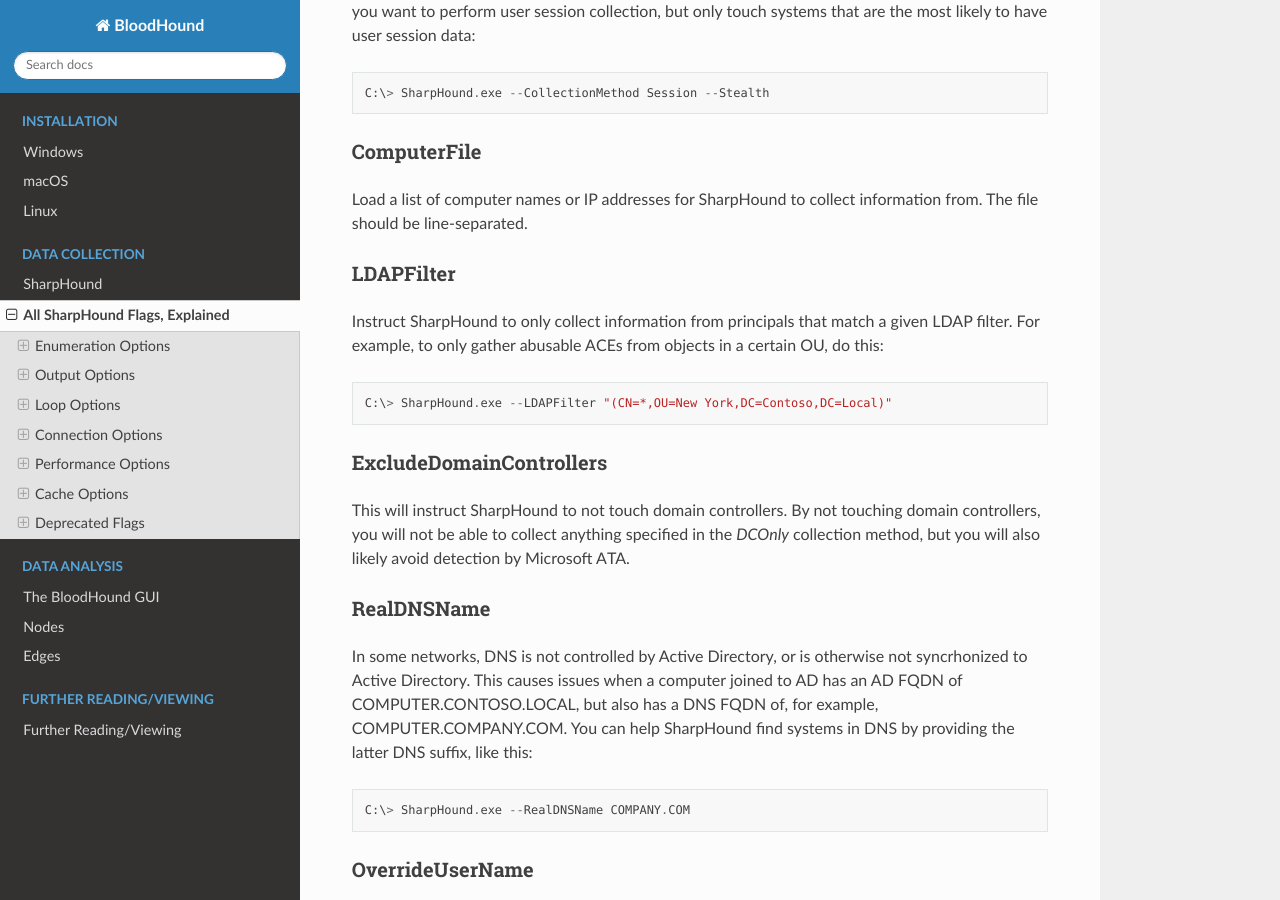
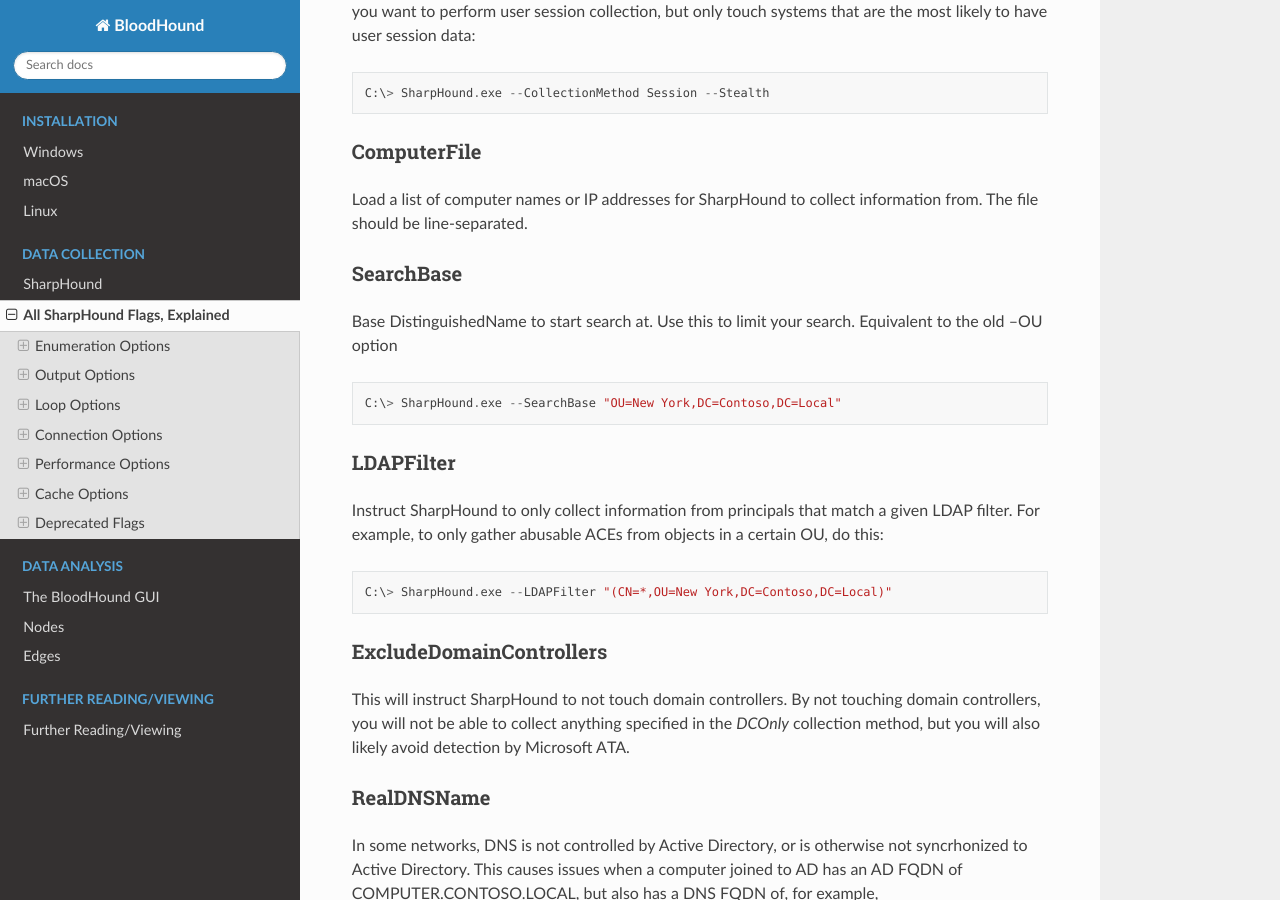
Before and after one commit to BloodHoundAD/BloodHound, a Sphinx documentation site: the page built from docs/data-collection/sharphound-all-flags.rst, in a window 1280 px wide and 900 px high, scrolled down 1633 px. Built offline with Sphinx 7.4.7 and the Read the Docs theme 2.0.0, drawn with Linux system fonts in a browser that asks for light colours; pages that are not in the unit, such as notebooks, are missing from menus.

Commit message:
Add doc for SearchBase option

```diff
--- a/docs/data-collection/sharphound-all-flags.rst
+++ b/docs/data-collection/sharphound-all-flags.rst
@@ -81,6 +81,15 @@
 
 Load a list of computer names or IP addresses for SharpHound to collect information
 from. The file should be line-separated.
+
+SearchBase
+----------
+Base DistinguishedName to start search at. Use this to limit your search.
+Equivalent to the old --OU option
+
+::
+
+   C:\> SharpHound.exe --SearchBase "OU=New York,DC=Contoso,DC=Local"
 
 LDAPFilter
 ----------
```
